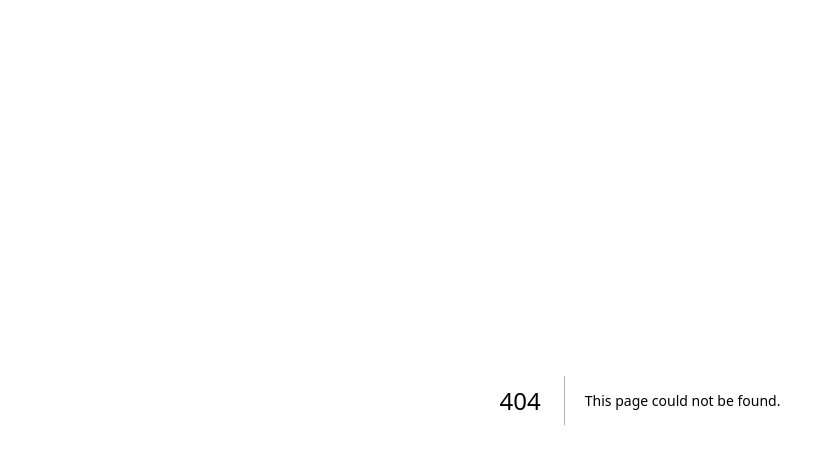
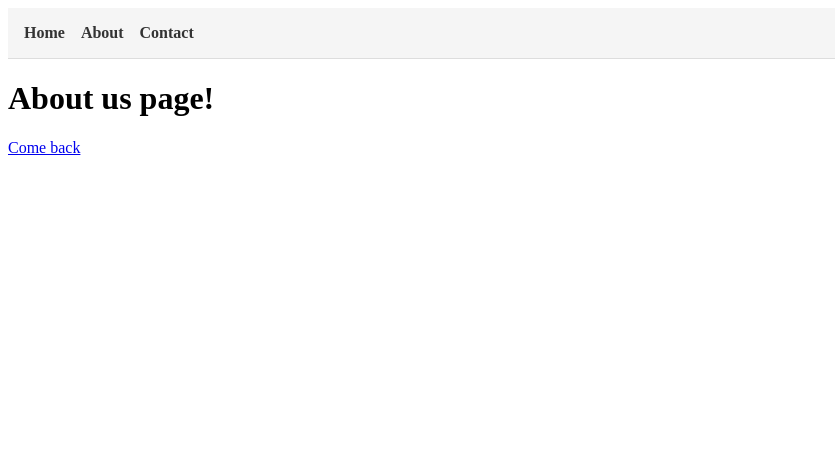
Before and after one commit to Guerra-09/momentum, a Next.js app: page /about-us in a window 1280 px wide. Before the commit this address had no page. Shown: the top 464 px of the page, without its empty margins (0-835 px from the left). Built offline with nearby package versions, Linux system fonts and the light colour scheme.

Commit message:
refactor: add basic template

```diff
--- /dev/null
+++ b/src/app/_components/navigationBar.jsx
@@ -0,0 +1,27 @@
+// components/NavBar.jsx
+import Link from 'next/link';
+
+export default function NavBar() {
+  return (
+    <nav style={styles.nav}>
+      <Link href="/" style={styles.link}>Home</Link>
+      <Link href="/about" style={styles.link}>About</Link>
+      <Link href="/contact" style={styles.link}>Contact</Link>
+    </nav>
+  );
+}
+
+const styles = {
+  nav: {
+    display: 'flex',
+    gap: '1rem',
+    padding: '1rem',
+    background: '#f5f5f5',
+    borderBottom: '1px solid #ddd',
+  },
+  link: {
+    textDecoration: 'none',
+    color: '#333',
+    fontWeight: 'bold',
+  },
+};
--- /dev/null
+++ b/src/app/about-us/page.js
@@ -0,0 +1,10 @@
+import Link from 'next/link'
+
+export default function AboutUs() {
+  return (
+  <>
+    <h1>About us page!</h1>
+    <Link href={`../`}>Come back</Link>
+  </>
+  )
+}
--- a/src/app/layout.js
+++ b/src/app/layout.js
@@ -1,27 +1,14 @@
-import { Geist, Geist_Mono } from "next/font/google";
-import "./globals.css";
+import NavBar from "./_components/navigationBar";
 
-const geistSans = Geist({
-  variable: "--font-geist-sans",
-  subsets: ["latin"],
-});
-
-const geistMono = Geist_Mono({
-  variable: "--font-geist-mono",
-  subsets: ["latin"],
-});
-
-export const metadata = {
-  title: "Create Next App",
-  description: "Generated by create next app",
-};
-
-export default function RootLayout({ children }) {
+export default function DashboardLayout({ children }) {
   return (
     <html lang="en">
-      <body className={`${geistSans.variable} ${geistMono.variable}`}>
-        {children}
+      <body>
+        <NavBar />
+        {/* Layout UI */}
+        {/* Place children where you want to render a page or nested layout */}
+        <main>{children}</main>
       </body>
     </html>
-  );
+  )
 }
```
Also changed, not shown: src/app/page.js (+8 -91 lines).
